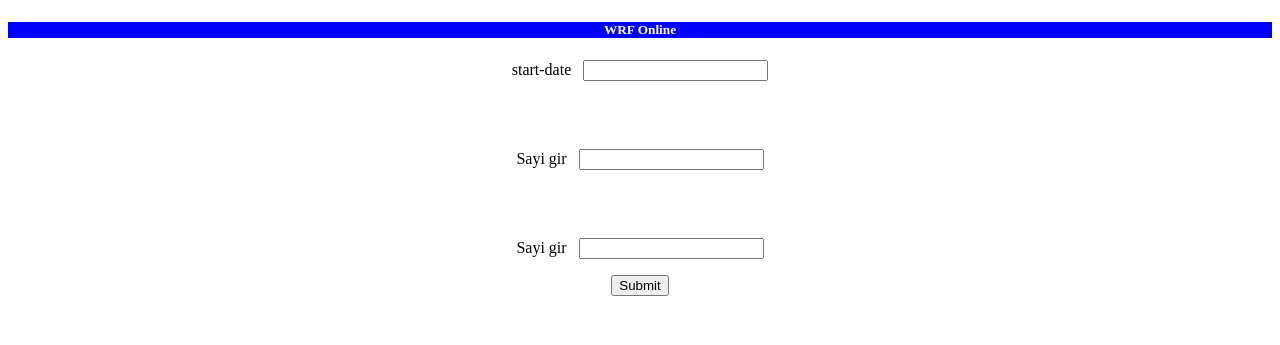
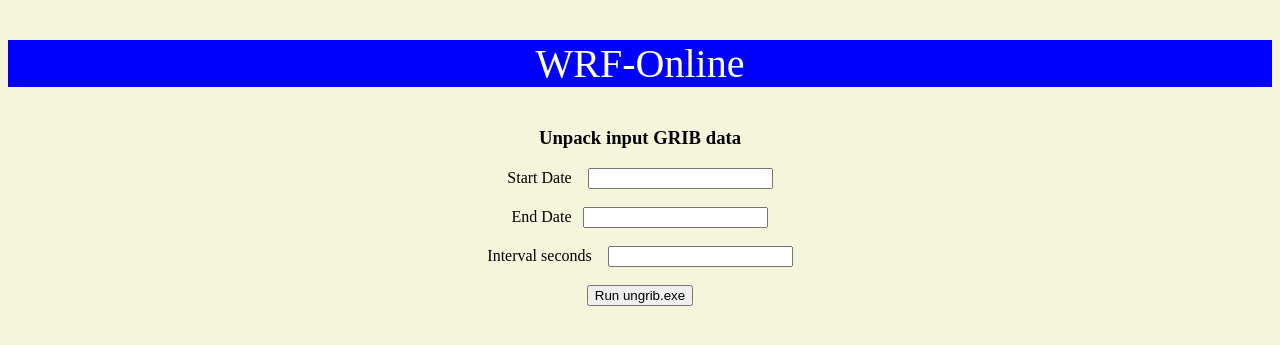
Before and after one commit to miade12/WRF-Online, a Flask app: template templates/index.html in a window 1280 px wide. Shown: the top 345 px of the page. Run offline with Flask 2, Linux system fonts and the light colour scheme; the template is opened without the code that fills it, so the values that code supplies are empty.

Commit message:
The parameters for the first step were determined.

```diff
--- a/main.py
+++ b/main.py
@@ -1,5 +1,4 @@
 # importing Flask and other modules
-from typing import Optional
 
 from flask import Flask, request, render_template
 
@@ -9,13 +8,30 @@ app = Flask(__name__)
 @app.route('/', methods=["POST"])
 def wps():
     if request.method == "POST":
-        sd = request.form.get("start-date")
-        with open("/home/miade/Desktop/test/test", "w") as fo:
-            fo.write(sd)
-        return render_template('index.html')
+        sd = request.form.get("start_date")
+        ed = request.form.get("end_date")
+        isec = request.form.get("interval_seconds")
+
+        file = open('/home/miade/PycharmProjects/WRF-Online/wrf_statics/test_namelist_wps.py', "w")
+        print("start_date = '{}' ".format(sd), file=file)
+        print("end_date = '{}' ".format(ed), file=file)
+        print("interval_seconds = '{}' ".format(isec), file=file)
+
+    return render_template('index.html')
+
+
 
 
 """
+
+fin = open('/home/miade/PycharmProjects/WRF-Online/wrf_statics/test_namelist_wps.py', 'wt')
+
+        for line in fin:
+            fin.write(line.replace('{}', sd))
+
+fo.print('start_date = '{}' /n2 end_date = {}').format(sd,ed)
+isec = request.form.get("interval_second")
+
 WPS verileri
 max_dom = 1
 start_date = '2016-10-06_00:00:00',
--- a/templates/index.html
+++ b/templates/index.html
@@ -1,30 +1,49 @@
 <!DOCTYPE html>
 <html>
 <head>
+  <style>
+    body {
+    background-color: beige;
+    }
 
-
+    .header {
+    font-size: 40px;
+    }
+  </style>
 
 </head>
   <body>
   <div style="text-align:center; color: white;background-color:blue;">
-   <h5> WRF Online</h5>
+   <p class="header" > WRF-Online</p>
   </div>
     <form method="post" action="http://127.0.0.1:5000/" >
       <center>
+        <h3>Unpack input GRIB data</h3>
         <table>
+
           <tbody>
-            <tr><p>start-date&nbsp &nbsp<input type="text"
-                                             id="start-date"
-                                             name="start-date"></tr></p>
+
+            <tr>Start Date &nbsp &nbsp<input type="text"
+                                             id="start_date"
+                                             name="start_date"></tr>
             <br>
             <br>
-            <tr><p>Sayi gir&nbsp &nbsp<input type="text"></tr></p>
+            <tr>End Date&nbsp &nbsp<input type="text"
+                                          id="end_date"
+                                          name="end_date"></tr>
             <br>
             <br>
-            <tr><p>Sayi gir&nbsp &nbsp<input type="text"></tr></p>
-            <input type="submit">
+            <tr>Interval seconds &nbsp &nbsp<input type="text"
+                                                    id="interval_seconds"
+                                                    name="interval_seconds"></tr>
+            <br>
+            <br>
+             <tr><input value="Run ungrib.exe" type="submit"
+                                                name="ungrib.exe"
+                                                id="ungrib.exe" ></tr>
           </tbody>
         </table>
+
 
       </center>
 
--- a/templates/wps.html
+++ b/templates/wps.html
@@ -4,6 +4,7 @@
 
 </head>
 <body>
-<p> {{start-date}} </p>
+<p>{{sd}} </p>
+<p>{{ed}} </p>
 </body>
 </html>
--- /dev/null
+++ b/wrf_statics/test_namelist_wps.py
@@ -0,0 +1,3 @@
+start_date = '11'
+end_date = '5555'
+interval_seconds = '77'
```
